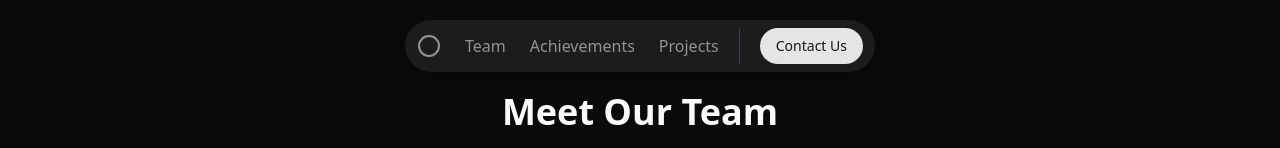
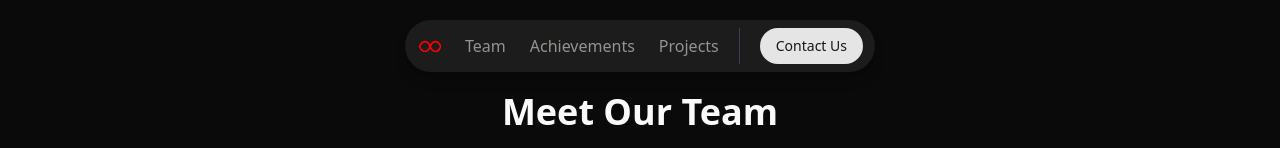
Before and after one commit to GDSC-NMIMS-MPSTME-Mumbai/Gdg-website, a React (Vite) app: page / in a window 1280 px wide. Shown: the top 148 px of the page. Built offline with nearby package versions, Linux system fonts and the light colour scheme.

Commit message:
added logo

```diff
--- a/src/components/custom/navbar.tsx
+++ b/src/components/custom/navbar.tsx
@@ -24,8 +24,17 @@ const Navbar: React.FC = () => {
       >
         <div className="flex items-center gap-6">
           <div className="w-6 h-6 flex items-center justify-center text-[#94938D]">
+            {/* <svg viewBox="0 0 24 24" fill="none" stroke="currentColor" strokeWidth="2" strokeLinecap="round" strokeLinejoin="round">
+              <circle cx="12" cy="12" r="10"></circle>
+            </svg>
             <svg viewBox="0 0 24 24" fill="none" stroke="currentColor" strokeWidth="2" strokeLinecap="round" strokeLinejoin="round">
               <circle cx="12" cy="12" r="10"></circle>
+            </svg> */}
+            <svg viewBox="0 0 100 50">
+              <path fill="none" stroke="red" stroke-width="6" transform="scale(1.1)"
+                    d="M10,25 C20,0 40,0 50,25 C60,50 80,50 90,25
+                      C80,0 60,0 50,25
+                      C40,50 20,50 10,25 Z" />
             </svg>
           </div>
           <motion.div whileHover={{ scale: 1.1 }} transition={{ duration: 0.2, ease: "easeInOut" }}>
@@ -50,9 +59,12 @@ const Navbar: React.FC = () => {
 
       <div className="lg:hidden flex items-center justify-between w-full px-4">
         <div className="w-6 h-6 flex items-center justify-center text-[#94938D]">
-          <svg viewBox="0 0 24 24" fill="none" stroke="currentColor" strokeWidth="2" strokeLinecap="round" strokeLinejoin="round">
-            <circle cx="12" cy="12" r="10"></circle>
-          </svg>
+            <svg viewBox="0 0 100 50">
+              <path fill="none" stroke="red" stroke-width="6" transform="scale(1.1)"
+                    d="M10,25 C20,0 40,0 50,25 C60,50 80,50 90,25
+                      C80,0 60,0 50,25
+                      C40,50 20,50 10,25 Z" />
+            </svg>
         </div>
         <button
           onClick={() => setIsMobileMenuOpen(!isMobileMenuOpen)}
```
